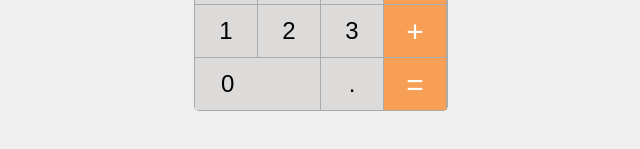
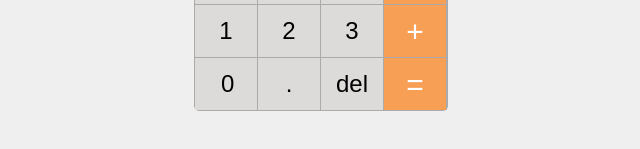
Before and after one commit to dharmyx/calculator, a plain HTML site: page index.html in a window 1280 px wide. Shown: the part 407-556 px from the top of the page, 319-959 px from the left. Drawn offline with Linux system fonts and the light colour scheme.

Commit message:
styling the buton and controls

```diff
--- a/index.html
+++ b/index.html
@@ -47,7 +47,8 @@
 
             .number-button,
             #zero,
-            #dot {
+            #dot,
+            #del {
                 background-color: #dddada;
                 font-size: 24px;
                 height: 50px;
@@ -76,16 +77,18 @@
                 cursor: pointer;
             }
 
+            .number-button:hover,
             .top-function:hover,
-            .number-button:hover,
             .btnZero:hover,
-            .btnDot:hover {
+            .btnDot:hover,
+            .btnDel:hover {
                 color: #ffffff;
-                background-color: #aaa;
+                background-color: #000;
             }
 
             .btnZero,
-            .btnDot {
+            .btnDot,
+            .btnDel {
                 background-color: #dddada;
                 font-size: 24px;
                 font-weight: 300;
@@ -97,7 +100,8 @@
                 padding-left: 25px;
             }
 
-            .btnDot {
+            .btnDot,
+            .btnDel {
                 padding: 5px;
                 text-align: center;
             }
@@ -168,9 +172,10 @@
                 </td>
             </tr>
             <tr>
-                <td id="zero" colspan="2"><input type="button" class="btnZero" onclick="showOnScreen(this)" value="0" />
+                <td id="zero"><input type="button" class="btnZero" onclick="showOnScreen(this)" value="0" />
                 </td>
                 <td id="dot"><input type="button" class="btnDot" onclick="showOnScreen(this)" value="." /></td>
+                <td id="del"><input type="button" class="btnDel" onclick="showOnScreen(this)" value="del" /></td>
                 <td class="ops">
                     <button class="button" onclick="equalsTo(this)">&equals;</button>
                 </td>
```
